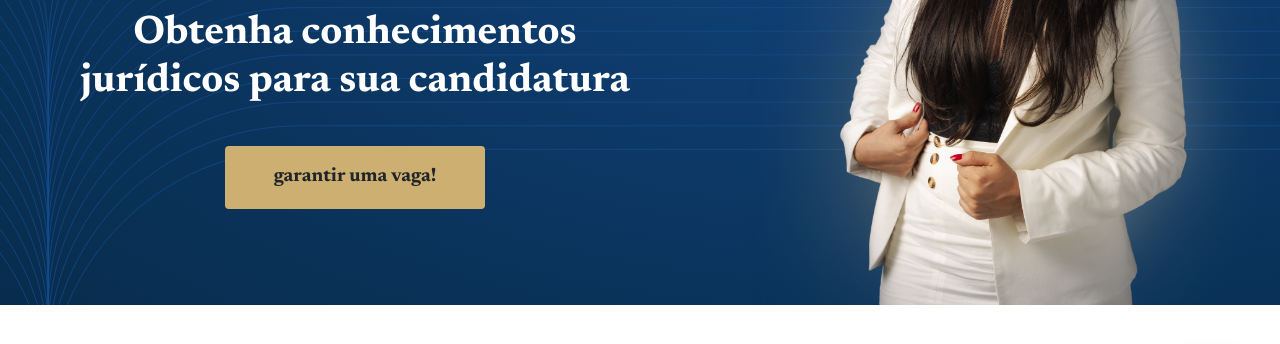
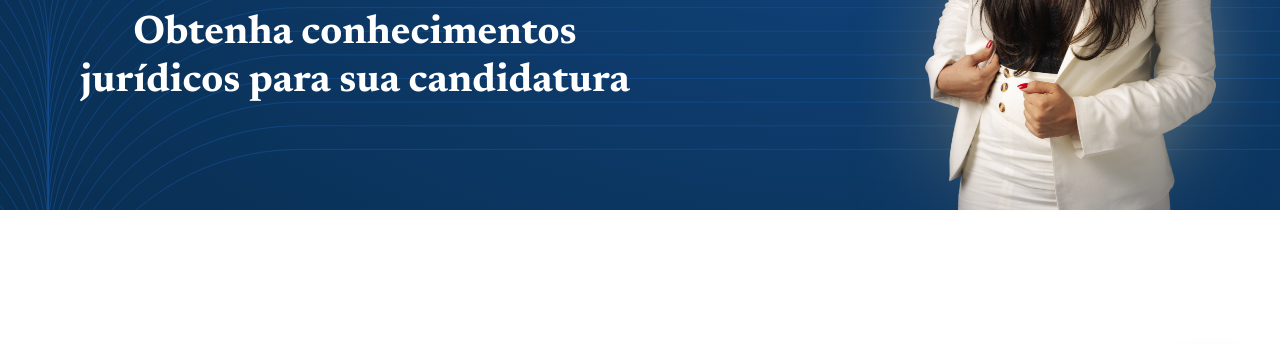
Before and after one commit to coelhodiana/imersao-direito-eleitoral-2022, a plain HTML site: page index.html in a window 1280 px wide. Shown: the part 342-686 px from the top of the page. Drawn offline with nearby package versions, Linux system fonts and the light colour scheme.

Commit message:
remove botão cta

```diff
--- a/index.html
+++ b/index.html
@@ -77,7 +77,7 @@
           <div class="col-md-6 col-sm-12 banner__content">
             <img src="assets/logotipo.svg" alt="" />
             <h1>Obtenha conhecimentos jurídicos para sua candidatura</h1>
-            <button class="btn cta-button">garantir uma vaga!</button>
+            <!-- <button class="btn cta-button">garantir uma vaga!</button> -->
           </div>
           <div class="col-md-6 banner__image-wrapper">
             <img
```
